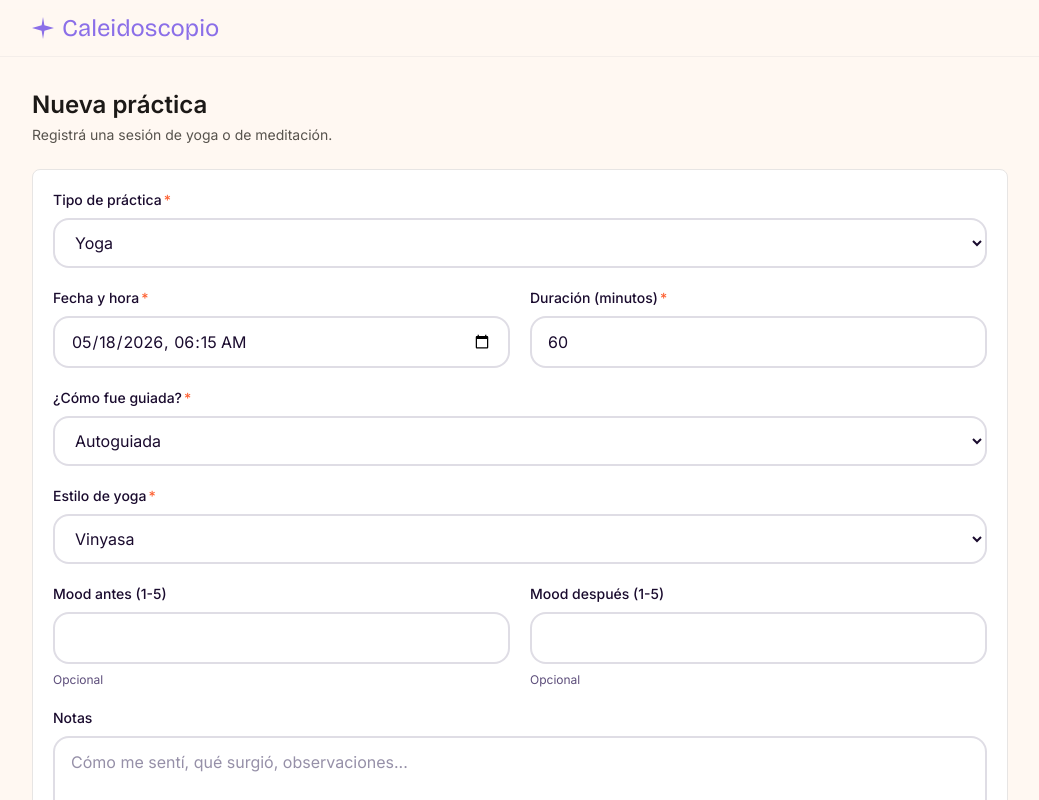
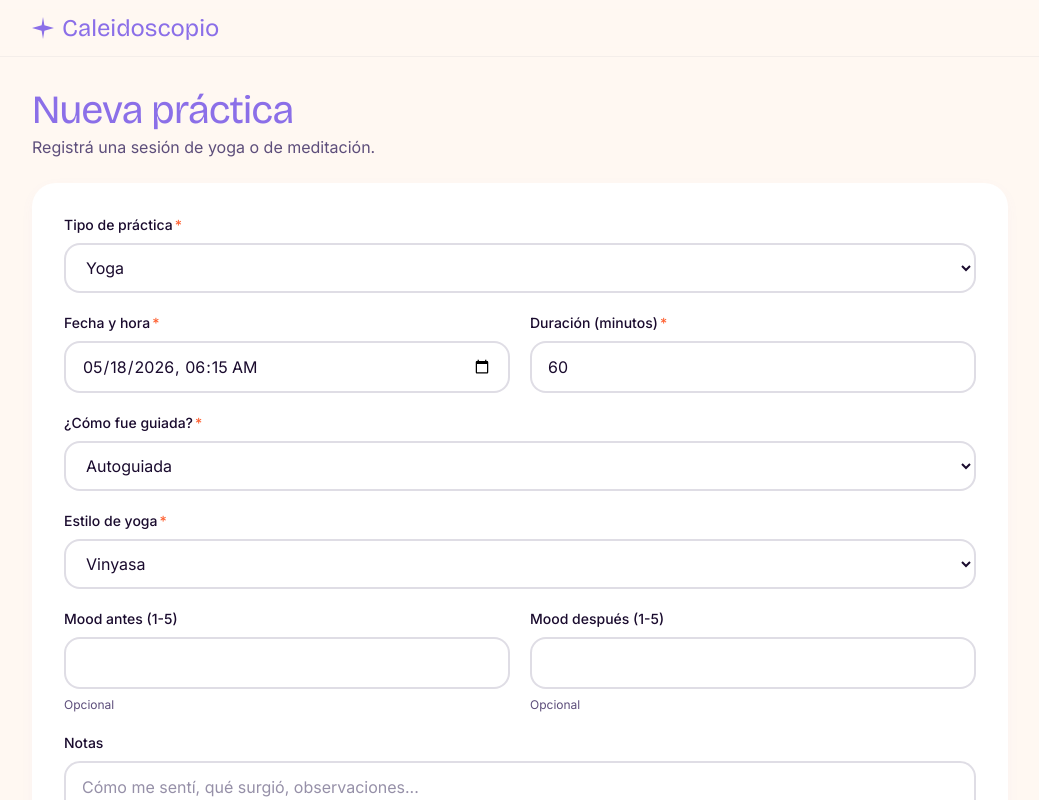
Before and after one commit to arambarrid/yoga-diary, a Next.js app: page /practices/new in a window 1280 px wide. Shown: the top 800 px of the page, without its empty margins (120-1159 px from the left). Built offline with nearby package versions, Linux system fonts and the light colour scheme.

Commit message:
refactor(ui): apply design system to meditate, new, and edit pages

```diff
--- a/src/app/meditate/page.tsx
+++ b/src/app/meditate/page.tsx
@@ -13,7 +13,7 @@ export default function MeditatePage() {
           terminar te llevamos al registro con la duración pre-llenada.
         </p>
       </div>
-      <Card variant="meditation" padding="lg">
+      <Card variant="soft" padding="lg">
         <MeditationTimer />
       </Card>
     </div>
--- a/src/app/practices/[id]/page.tsx
+++ b/src/app/practices/[id]/page.tsx
@@ -2,6 +2,7 @@ import Link from "next/link";
 import { notFound } from "next/navigation";
 import { DeletePracticeButton } from "@/components/DeletePracticeButton";
 import { PracticeForm } from "@/components/PracticeForm";
+import { Card } from "@/components/ui/Card";
 import { getPractice } from "@/lib/practice";
 import { practiceTypeLabels } from "@/lib/labels";
 import type {
@@ -26,18 +27,19 @@ export default async function PracticeDetailPage({
 
   return (
     <div className="flex flex-col gap-6">
-      <div className="flex items-start justify-between gap-3">
-        <div>
-          <Link href="/" className="text-sm text-stone-500 hover:text-stone-800">
-            ← Volver al diario
-          </Link>
-          <h1 className="text-2xl font-semibold text-stone-900 mt-1">
-            Editar {practiceTypeLabels[type].toLowerCase()}
-          </h1>
-        </div>
+      <div>
+        <Link
+          href="/"
+          className="text-sm text-ink-600 hover:text-brand-primary transition-colors"
+        >
+          ← Volver al diario
+        </Link>
+        <h1 className="font-display text-display-lg text-brand-primary mt-1">
+          Editar {practiceTypeLabels[type].toLowerCase()}
+        </h1>
       </div>
 
-      <div className="rounded-lg border border-stone-200 bg-white p-5">
+      <Card variant="white" padding="lg">
         <PracticeForm
           mode="edit"
           initial={{
@@ -54,9 +56,9 @@ export default async function PracticeDetailPage({
             position: practice.position as Position | null,
           }}
         />
-      </div>
+      </Card>
 
-      <div className="border-t border-stone-200 pt-4">
+      <div className="border-t border-ink-400/15 pt-4">
         <DeletePracticeButton practiceId={practice.id} />
       </div>
     </div>
--- a/src/app/practices/new/page.tsx
+++ b/src/app/practices/new/page.tsx
@@ -1,4 +1,5 @@
 import { PracticeForm } from "@/components/PracticeForm";
+import { Card } from "@/components/ui/Card";
 
 type SearchParams = Promise<{
   type?: string;
@@ -17,21 +18,21 @@ export default async function NewPracticePage({
   return (
     <div className="flex flex-col gap-6">
       <div>
-        <h1 className="text-2xl font-semibold text-stone-900">
+        <h1 className="font-display text-display-lg text-brand-primary">
           Nueva práctica
         </h1>
-        <p className="text-sm text-stone-600 mt-1">
+        <p className="text-ink-600 mt-1">
           Registrá una sesión de yoga o de meditación.
         </p>
       </div>
-      <div className="rounded-lg border border-stone-200 bg-white p-5">
+      <Card variant="white" padding="lg">
         <PracticeForm
           initial={{
             type,
             durationMin: Number.isFinite(durationMin) ? durationMin : undefined,
           }}
         />
-      </div>
+      </Card>
     </div>
   );
 }
```
